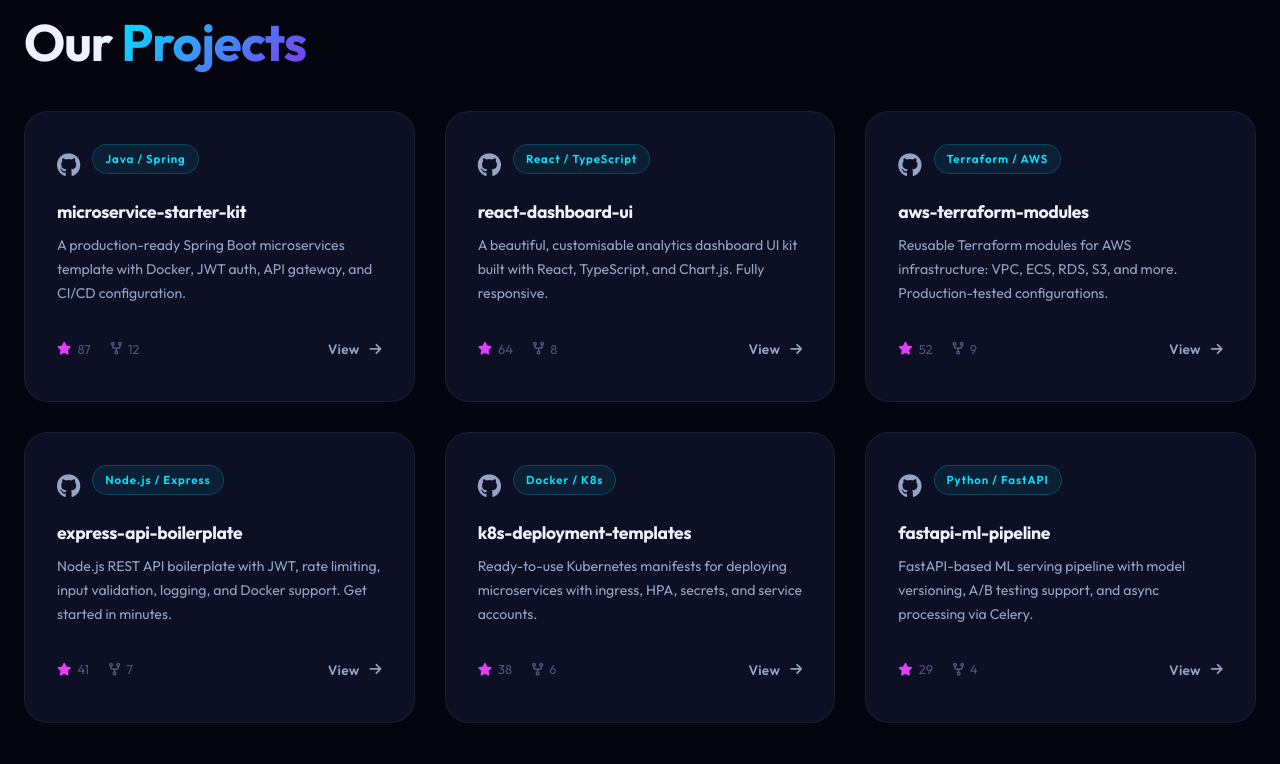
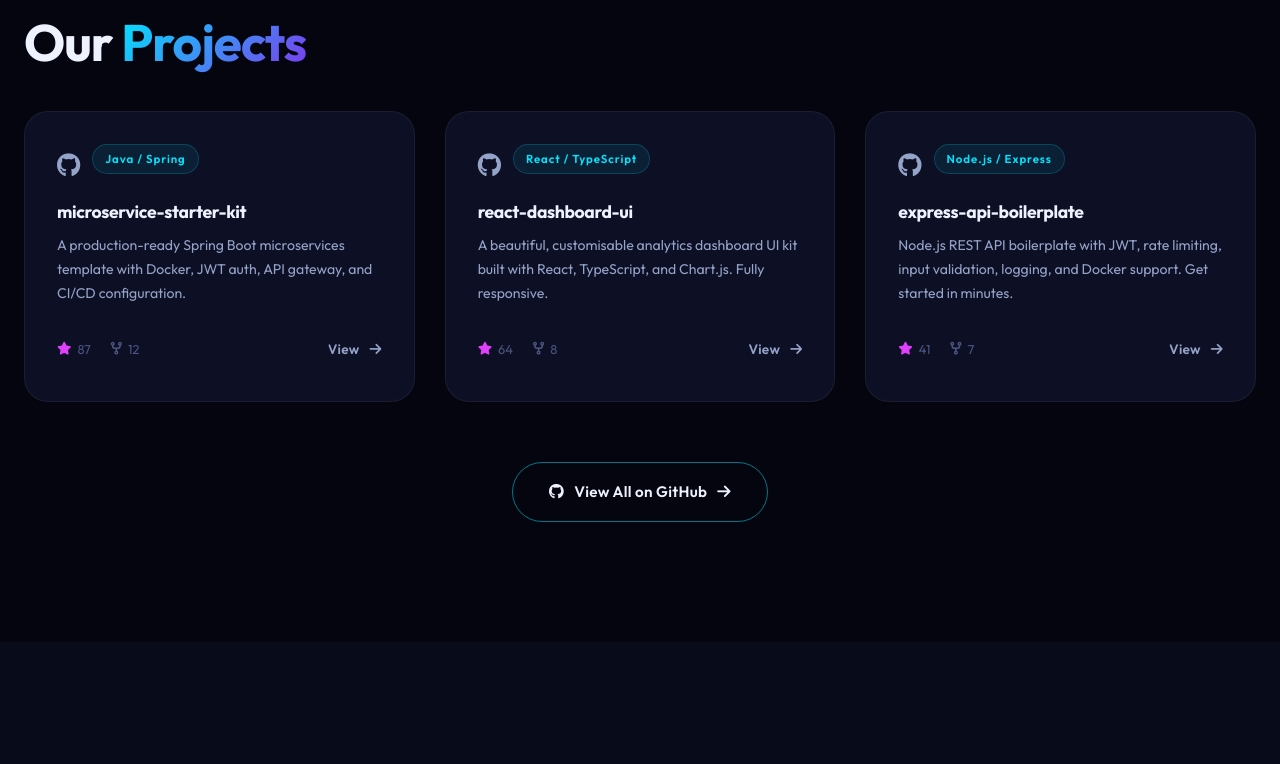
Before and after one commit to YWanigaarachchi/Y_N_W, a plain HTML site: page github.html in a window 1280 px wide. Shown: the part 850-1614 px from the top of the page. Drawn offline with Linux system fonts and the light colour scheme.

Commit message:
refactor: remove redundant repository cards and update footer branding and service descriptions

```diff
--- a/github.html
+++ b/github.html
@@ -103,20 +103,6 @@
                 </div>
             </div>
 
-            <div class="repo-card reveal delay-2">
-                <div style="display:flex;align-items:center;gap:12px;margin-bottom:16px;">
-                    <i class="fa-brands fa-github" style="font-size:1.5rem;color:var(--text-secondary);"></i>
-                    <div class="repo-tag">Terraform / AWS</div>
-                </div>
-                <h3 style="margin-bottom:12px;font-size:1.1rem;">aws-terraform-modules</h3>
-                <p style="font-size:0.88rem;line-height:1.7;">Reusable Terraform modules for AWS infrastructure: VPC, ECS, RDS, S3, and more. Production-tested configurations.</p>
-                <div style="display:flex;align-items:center;gap:20px;margin-top:24px;">
-                    <span style="font-size:0.8rem;color:var(--text-muted);display:flex;align-items:center;gap:6px;"><i class="fa-solid fa-star" style="color:var(--accent-amber);"></i> 52</span>
-                    <span style="font-size:0.8rem;color:var(--text-muted);display:flex;align-items:center;gap:6px;"><i class="fa-solid fa-code-fork"></i> 9</span>
-                    <a href="https://github.com/YWanigaarachchi" target="_blank" class="btn btn-ghost" style="padding:8px 0;margin-left:auto;font-size:0.85rem;">View <i class="fa-solid fa-arrow-right"></i></a>
-                </div>
-            </div>
-
             <div class="repo-card reveal">
                 <div style="display:flex;align-items:center;gap:12px;margin-bottom:16px;">
                     <i class="fa-brands fa-github" style="font-size:1.5rem;color:var(--text-secondary);"></i>
@@ -131,33 +117,6 @@
                 </div>
             </div>
 
-            <div class="repo-card reveal delay-1">
-                <div style="display:flex;align-items:center;gap:12px;margin-bottom:16px;">
-                    <i class="fa-brands fa-github" style="font-size:1.5rem;color:var(--text-secondary);"></i>
-                    <div class="repo-tag">Docker / K8s</div>
-                </div>
-                <h3 style="margin-bottom:12px;font-size:1.1rem;">k8s-deployment-templates</h3>
-                <p style="font-size:0.88rem;line-height:1.7;">Ready-to-use Kubernetes manifests for deploying microservices with ingress, HPA, secrets, and service accounts.</p>
-                <div style="display:flex;align-items:center;gap:20px;margin-top:24px;">
-                    <span style="font-size:0.8rem;color:var(--text-muted);display:flex;align-items:center;gap:6px;"><i class="fa-solid fa-star" style="color:var(--accent-amber);"></i> 38</span>
-                    <span style="font-size:0.8rem;color:var(--text-muted);display:flex;align-items:center;gap:6px;"><i class="fa-solid fa-code-fork"></i> 6</span>
-                    <a href="https://github.com/YWanigaarachchi" target="_blank" class="btn btn-ghost" style="padding:8px 0;margin-left:auto;font-size:0.85rem;">View <i class="fa-solid fa-arrow-right"></i></a>
-                </div>
-            </div>
-
-            <div class="repo-card reveal delay-2">
-                <div style="display:flex;align-items:center;gap:12px;margin-bottom:16px;">
-                    <i class="fa-brands fa-github" style="font-size:1.5rem;color:var(--text-secondary);"></i>
-                    <div class="repo-tag">Python / FastAPI</div>
-                </div>
-                <h3 style="margin-bottom:12px;font-size:1.1rem;">fastapi-ml-pipeline</h3>
-                <p style="font-size:0.88rem;line-height:1.7;">FastAPI-based ML serving pipeline with model versioning, A/B testing support, and async processing via Celery.</p>
-                <div style="display:flex;align-items:center;gap:20px;margin-top:24px;">
-                    <span style="font-size:0.8rem;color:var(--text-muted);display:flex;align-items:center;gap:6px;"><i class="fa-solid fa-star" style="color:var(--accent-amber);"></i> 29</span>
-                    <span style="font-size:0.8rem;color:var(--text-muted);display:flex;align-items:center;gap:6px;"><i class="fa-solid fa-code-fork"></i> 4</span>
-                    <a href="https://github.com/YWanigaarachchi" target="_blank" class="btn btn-ghost" style="padding:8px 0;margin-left:auto;font-size:0.85rem;">View <i class="fa-solid fa-arrow-right"></i></a>
-                </div>
-            </div>
         </div>
 
         <div style="text-align:center;margin-top:60px;" class="reveal">
@@ -187,7 +146,7 @@
         <div class="footer-grid">
             <div class="footer-brand">
                 <a href="index.html" class="logo">YNW<span>.</span></a>
-                <p>Building the future of software with robust microservices, beautiful interfaces, and resilient cloud architectures.</p>
+                <p>Building the future of software with scalable web applications and seamless cross-platform mobile experiences.</p>
                 <div class="footer-socials">
                     <a href="https://github.com/YWanigaarachchi" target="_blank" class="social-link"><i class="fa-brands fa-github"></i></a>
                     <a href="#" class="social-link"><i class="fa-brands fa-linkedin"></i></a>
@@ -195,7 +154,7 @@
                 </div>
             </div>
             <div class="footer-col"><h5>Company</h5><div class="footer-links"><a href="index.html">Home</a><a href="about.html">About Us</a><a href="project.html">Portfolio</a></div></div>
-            <div class="footer-col"><h5>Services</h5><div class="footer-links"><a href="services.html">Web Development</a><a href="services.html">Cloud Solutions</a><a href="packages.html">Pricing</a></div></div>
+            <div class="footer-col"><h5>Services</h5><div class="footer-links"><a href="services.html">Web Development</a><a href="services.html">Mobile Apps</a><a href="packages.html">Pricing</a></div></div>
             <div class="footer-col"><h5>Contact</h5><div class="footer-links"><a href="mailto:ynwsoftware@gmail.com">ynwsoftware@gmail.com</a><a href="contact.html">Send a Message</a></div></div>
         </div>
         <div class="footer-bottom">
```
